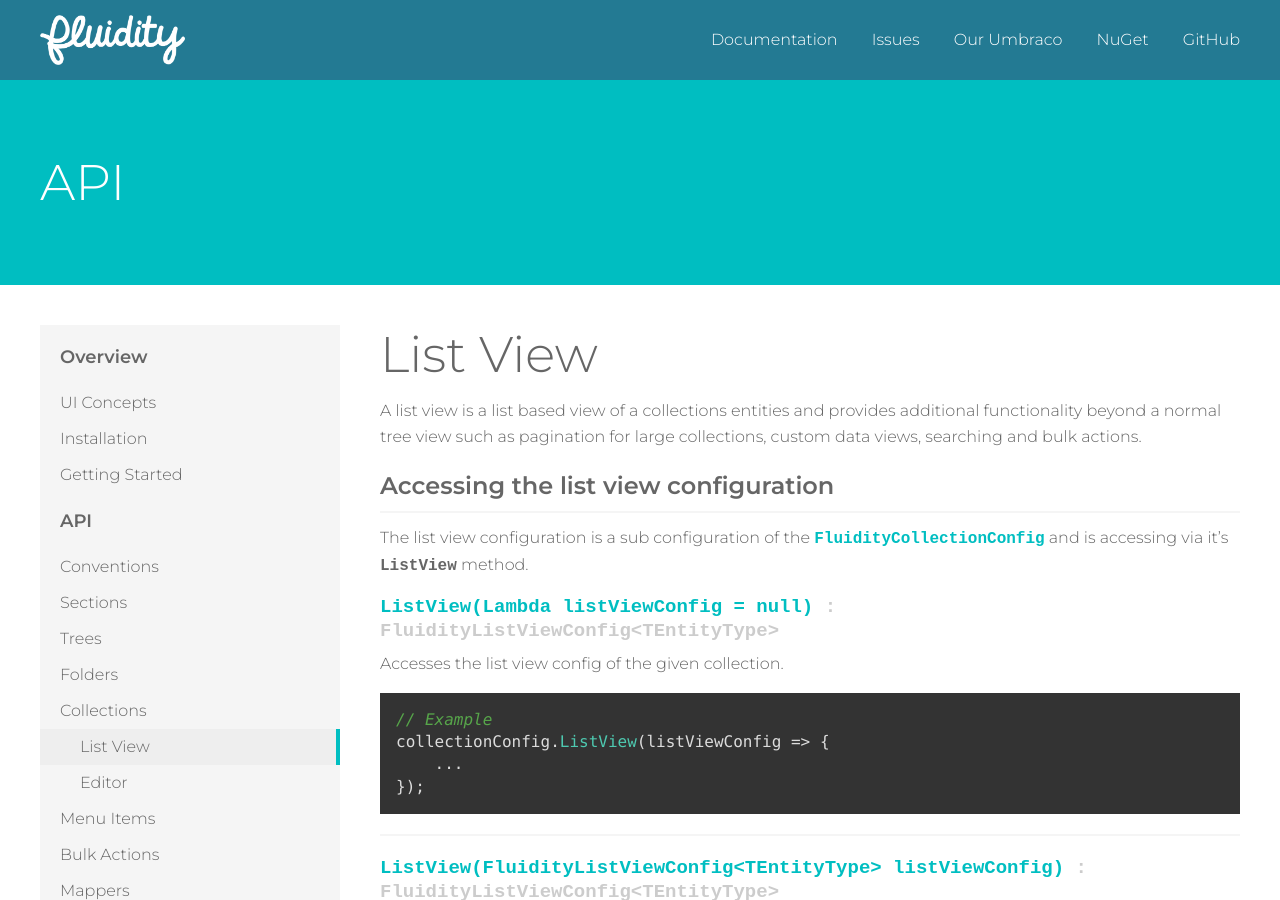
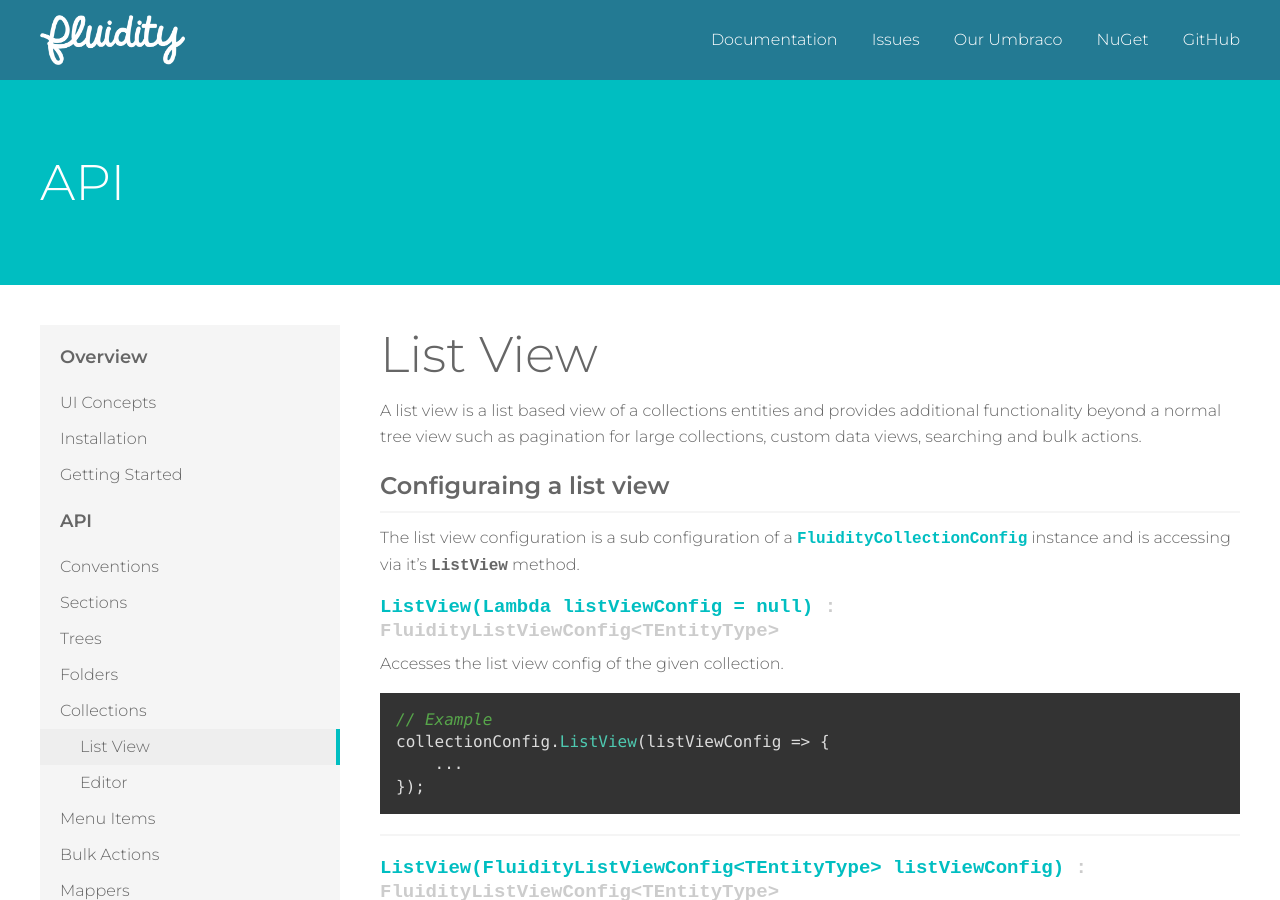
Before and after one commit to mattbrailsford/umbraco-fluidity, a Jekyll site: the page built from docs/_pages/02-api-04-collections-00-list-view.md, in a window 1280 px wide and 900 px high. Built offline with Jekyll 4.4.1, drawn with Linux system fonts in a browser that asks for light colours.

Commit message:
Heading change

```diff
--- a/docs/_pages/02-api-04-collections-00-list-view.md
+++ b/docs/_pages/02-api-04-collections-00-list-view.md
@@ -7,9 +7,9 @@ permalink: /api/collections/list-view/index.html
 
 A list view is a list based view of a collections entities and provides additional functionality beyond a normal tree view such as pagination for large collections, custom data views, searching and bulk actions.
 
-### Accessing the list view configuration
+### Configuraing a list view
 
-The list view configuration is a sub configuration of the [`FluidityCollectionConfig`]({{ site.baseurl }}/api/collections/) and is accessing via it's `ListView` method.
+The list view configuration is a sub configuration of a [`FluidityCollectionConfig`]({{ site.baseurl }}/api/collections/) instance and is accessing via it's `ListView` method.
 
 #### ListView(Lambda listViewConfig = null) *: FluidityListViewConfig&lt;TEntityType&gt;*
 {: .signature}
```
